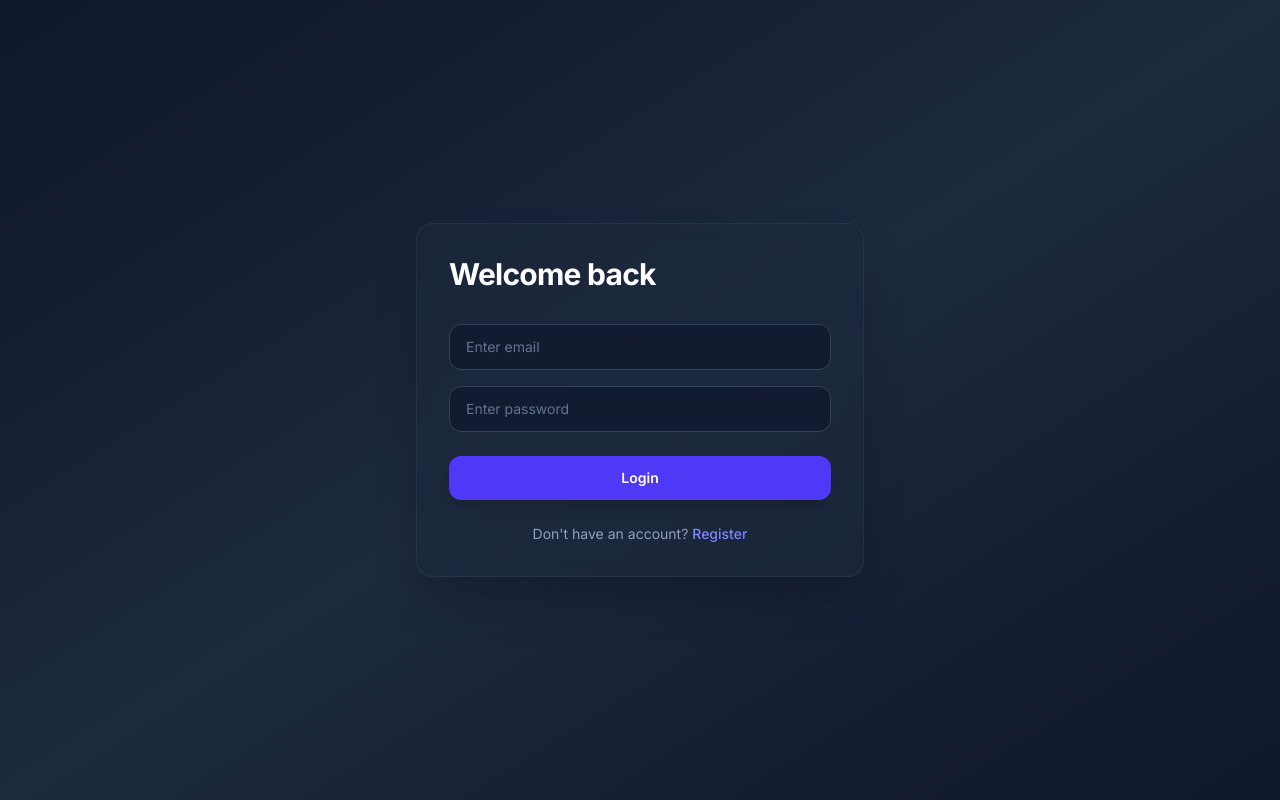
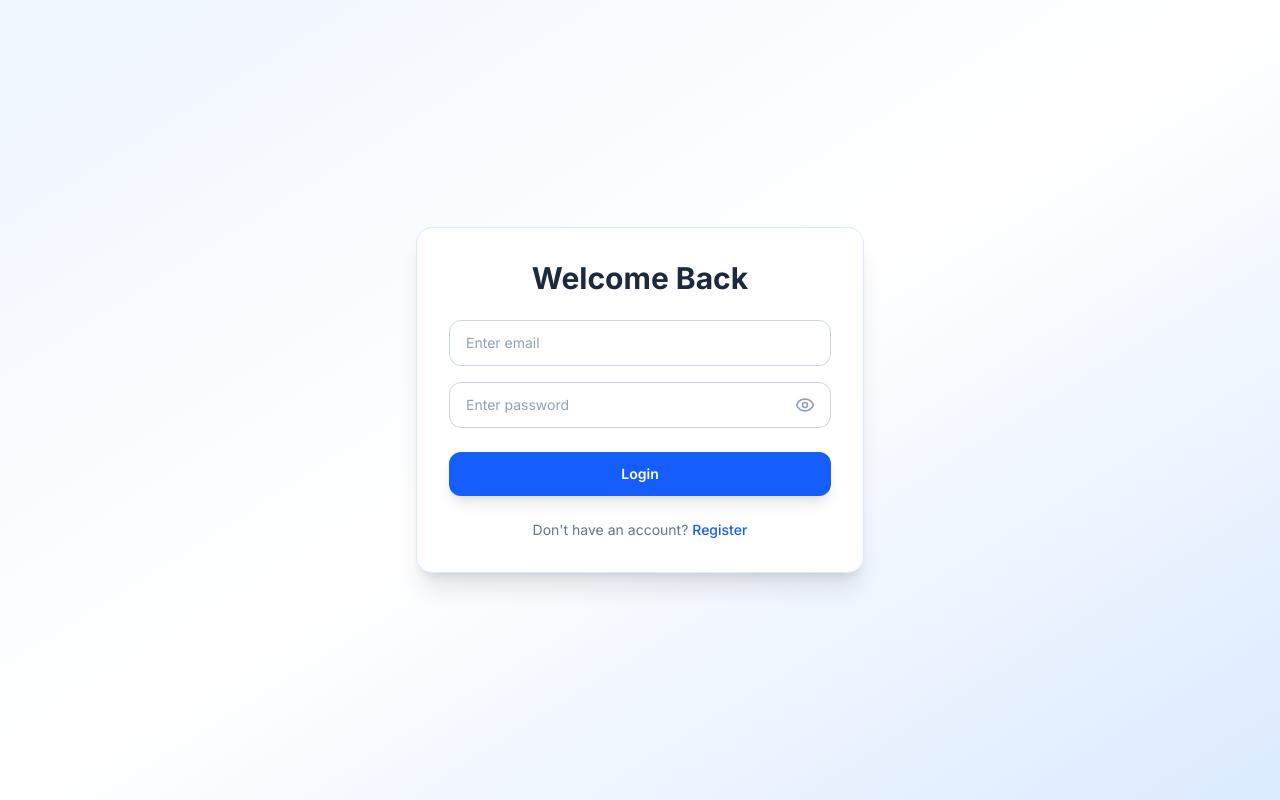
Before and after one commit to Muizzahmed786/DBS_Project, a React app in the folder frontend/: page / in a window 1280 px wide. Built offline with nearby package versions, Linux system fonts and the light colour scheme; no server answers; the HTML template or start-up script is replaced by a standard one.

Commit message:
Refactor UI components for improved styling and user experience in Sidebar, Login, and Register pages

```diff
--- a/frontend/src/index.css
+++ b/frontend/src/index.css
@@ -4,11 +4,9 @@
 @theme {
   --font-sans: "Inter", sans-serif;
 }
-
 body {
   font-family: var(--font-sans);
 }
-
 .input-style {
-  @apply w-full bg-slate-900/70 text-white placeholder-slate-500 border border-slate-700 rounded-xl px-4 py-3 text-sm focus:outline-none focus:ring-2 focus:ring-indigo-500;
+  @apply w-full px-4 py-3 rounded-xl border border-slate-300 bg-white text-slate-800 placeholder-slate-400 text-sm outline-none transition duration-200 focus:border-blue-500 focus:ring-2 focus:ring-blue-100;
 }
--- a/frontend/src/pages/Login.jsx
+++ b/frontend/src/pages/Login.jsx
@@ -3,12 +3,14 @@ import { getCurrentUser, loginUser } from "../api/auth.js";
 import { useAuth } from "../context/useAuth.js";
 import toast from "react-hot-toast";
 import { useNavigate, Link } from "react-router-dom";
+import {Eye,EyeOff} from "lucide-react";
 const Login = () => {
   const navigate = useNavigate();
-  const { user,setUser,loading } = useAuth();
+  const { user, setUser, loading } = useAuth();
 
   const [email, setEmail] = useState("");
   const [password, setPassword] = useState("");
+  const [showPassword, setShowPassword] = useState(false);
 
   const handleLogin = async () => {
     try {
@@ -49,10 +51,10 @@ const Login = () => {
   }, [user, loading, navigate]);
 
   return (
-    <div className="min-h-screen bg-linear-to-br from-slate-900 via-slate-800 to-slate-900 flex items-center justify-center px-4">
-      <div className="w-full max-w-md bg-slate-800/60 backdrop-blur-sm border border-slate-700/50 rounded-2xl shadow-2xl p-8">
-        <h1 className="text-3xl font-bold text-white tracking-tight mb-8">
-          Welcome back
+    <div className="min-h-screen bg-linear-to-br from-blue-50 via-white to-blue-100 flex items-center justify-center px-4">
+      <div className="w-full max-w-md bg-white border border-blue-100 rounded-2xl shadow-xl p-8">
+        <h1 className="text-3xl font-bold text-slate-800 text-center mb-6">
+          Welcome Back
         </h1>
 
         <div className="flex flex-col gap-4">
@@ -62,30 +64,45 @@ const Login = () => {
             value={email}
             onChange={(e) => setEmail(e.target.value)}
             required
-            className="w-full bg-slate-900/70 text-white placeholder-slate-500 border border-slate-700 rounded-xl px-4 py-3 text-sm focus:outline-none focus:ring-2 focus:ring-indigo-500"
+            className="w-full bg-white text-slate-800 placeholder-slate-400 border border-slate-300 rounded-xl px-4 py-3 text-sm focus:outline-none focus:border-blue-500 focus:ring-2 focus:ring-blue-100"
           />
 
-          <input
-            type="password"
-            placeholder="Enter password"
-            value={password}
-            onChange={(e) => setPassword(e.target.value)}
-            className="w-full bg-slate-900/70 text-white placeholder-slate-500 border border-slate-700 rounded-xl px-4 py-3 text-sm focus:outline-none focus:ring-2 focus:ring-indigo-500"
-          />
+          <div className="relative">
+            <input
+              type={showPassword ? "text" : "password"}
+              placeholder="Enter password"
+              value={password}
+              onChange={(e) => setPassword(e.target.value)}
+              className="w-full bg-white text-slate-800 placeholder-slate-400 border border-slate-300 rounded-xl px-4 py-3 pr-12 text-sm focus:outline-none focus:border-blue-500 focus:ring-2 focus:ring-blue-100"
+            />
+
+            <button
+              type="button"
+              onClick={() => setShowPassword((prev) => !prev)}
+              className="absolute inset-y-0 right-0 flex items-center px-4 text-slate-400 hover:text-slate-300 transition-colors"
+              aria-label={showPassword ? "Hide password" : "Show password"}
+            >
+              {showPassword ? (
+                <EyeOff className="w-5 h-5" />
+              ) : (
+                <Eye className="w-5 h-5" />
+              )}
+            </button>
+          </div>
 
           <button
             onClick={handleLogin}
-            className="w-full bg-indigo-600 hover:bg-indigo-500 text-white font-semibold rounded-xl py-3 text-sm shadow-lg mt-2"
+            className="w-full bg-blue-600 hover:bg-blue-500 text-white font-semibold rounded-xl py-3 text-sm shadow-lg mt-2 transition duration-200"
           >
             Login
           </button>
         </div>
 
-        <p className="text-slate-400 text-sm text-center mt-6">
+        <p className="text-slate-500 text-sm text-center mt-6">
           Don't have an account?{" "}
           <span
             onClick={() => navigate("/register")}
-            className="text-indigo-400 hover:text-indigo-300 cursor-pointer font-medium"
+            className="text-blue-600 hover:text-blue-700 cursor-pointer font-medium"
           >
             Register
           </span>
--- a/frontend/src/pages/Register.jsx
+++ b/frontend/src/pages/Register.jsx
@@ -1,7 +1,9 @@
 import { registerUser } from "../api/auth.js";
 import { useState } from "react";
 import { useNavigate } from "react-router-dom";
-import toast from 'react-hot-toast';
+import toast from "react-hot-toast";
+import { Eye, EyeOff } from "lucide-react";
+
 const Register = () => {
   const navigate = useNavigate();
 
@@ -13,13 +15,13 @@ const Register = () => {
     password: "",
     role: "citizen",
   });
+  const [showPassword, setShowPassword] = useState(false);
 
   const handleSubmit = async (event) => {
     event.preventDefault();
     try {
       const response = await registerUser(user);
 
-            // ✅ FIXED CONDITION
       if (!(response.status >= 200 && response.status < 300)) {
         throw new Error("Registration failed, please try again");
       }
@@ -37,13 +39,12 @@ const Register = () => {
   };
 
   return (
-        <div className="min-h-screen bg-linear-to-br from-slate-900 via-slate-800 to-slate-900 flex items-center justify-center px-4">
-
+    <div className="min-h-screen bg-linear-to-br from-blue-50 via-white to-blue-100 flex items-center justify-center px-4">
       <form
         onSubmit={handleSubmit}
-                className="w-full max-w-md bg-slate-800/60 backdrop-blur-sm border border-slate-700/50 rounded-2xl shadow-2xl p-8 space-y-5"
+        className="w-full max-w-md bg-white border border-blue-100 rounded-2xl shadow-xl p-8 space-y-5"
       >
-                <h1 className="text-3xl font-bold text-white text-center mb-6">
+        <h1 className="text-3xl font-bold text-slate-800 text-center mb-6">
           Create Account
         </h1>
 
@@ -84,28 +85,43 @@ const Register = () => {
         />
 
         {/* Password */}
+        <div className="relative">
           <input
-                    type="password"
+            type={showPassword ? "text" : "password"}
             placeholder="Password"
-                    className="input-style"
+            className="input-style pr-12"
             onChange={(e) => handleChange("password", e.target.value)}
             required
           />
 
+          <button
+            type="button"
+            onClick={() => setShowPassword((prev) => !prev)}
+            className="absolute inset-y-0 right-0 flex items-center px-4 text-slate-400 hover:text-slate-300 transition-colors"
+            aria-label={showPassword ? "Hide password" : "Show password"}
+          >
+            {showPassword ? (
+              <EyeOff className="w-5 h-5" />
+            ) : (
+              <Eye className="w-5 h-5" />
+            )}
+          </button>
+        </div>
+
         {/* Button */}
         <button
           type="submit"
-                    className="w-full bg-indigo-600 hover:bg-indigo-500 text-white font-semibold rounded-xl py-3 text-sm shadow-lg transition duration-200"
+          className="w-full bg-blue-600 hover:bg-blue-500 text-white font-semibold rounded-xl py-3 text-sm shadow-lg transition duration-200"
         >
           Register
         </button>
 
         {/* Redirect */}
-                <p className="text-slate-400 text-sm text-center">
+        <p className="text-slate-500 text-sm text-center">
           Already have an account?{" "}
           <span
             onClick={() => navigate("/login")}
-                        className="text-indigo-400 hover:text-indigo-300 cursor-pointer font-medium"
+            className="text-blue-600 hover:text-blue-700 cursor-pointer font-medium"
           >
             Login
           </span>
```
Also changed, not shown: frontend/src/components/layout/Sidebar.jsx (+14 -14 lines). Lines whose indentation alone changed are shown as unchanged.
